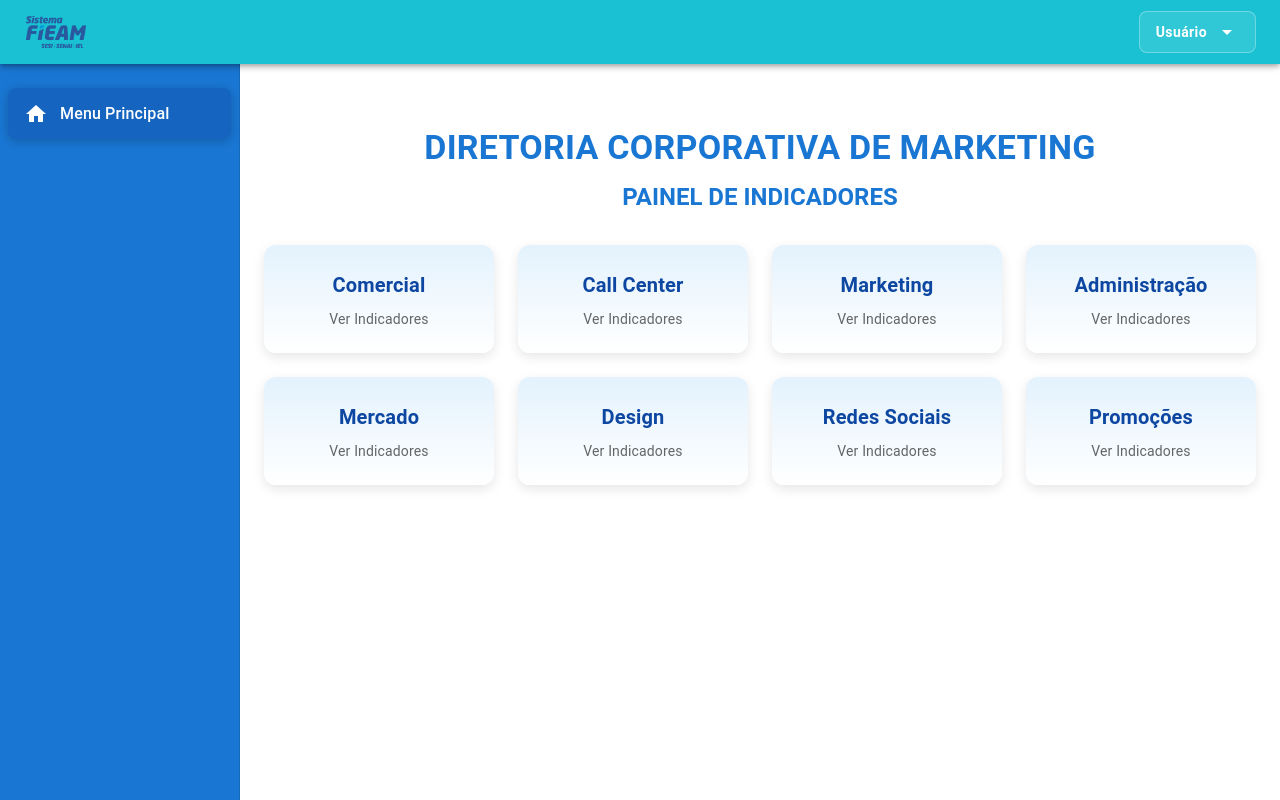
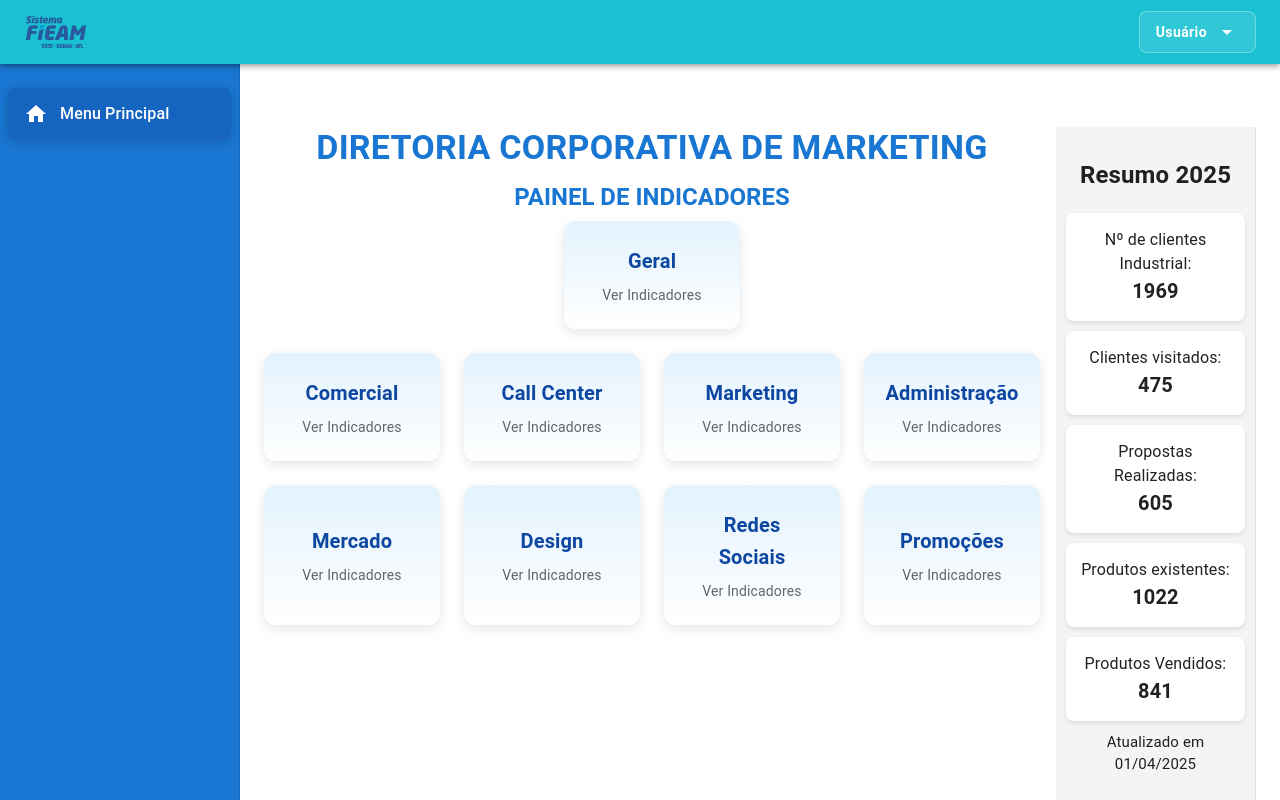
Before and after one commit to LucasRachor/base_indicadores, a React (Vite) app in the folder frontend/: page /indicadores/menu in a window 1280 px wide. Before the commit this address led to /menu. Built offline with nearby package versions, Linux system fonts and the light colour scheme.

Commit message:
Atualização 30-04

```diff
--- a/frontend/src/App.tsx
+++ b/frontend/src/App.tsx
@@ -37,7 +37,7 @@ const ProtectedRoute = ({ children, perfisPermitidos }) => {
 
 function App() {
   return (
-    <Router>
+    <Router basename="/indicadores">
       <Routes>
         {/* Login fora do layout */}
         <Route path="/" element={<Login />} />
--- a/frontend/src/pages/Menu.jsx
+++ b/frontend/src/pages/Menu.jsx
@@ -14,11 +14,13 @@ import {
 } from '@mui/icons-material';
 import { motion } from 'framer-motion';
 import ResponsiveAppBar from './ResponsiveAppBar';
+import Sidebar from '../pages/setores/Sidebar';
 
 const drawerWidth = 240;
 const MotionListItem = motion(Box);
 
 const setores = [
+  { nome: 'Geral', rota: '/setor/Geral' },
   { nome: 'Comercial', rota: '/setor/Comercial' },
   { nome: 'Call Center', rota: '/setor/CallCenter' },
   { nome: 'Marketing', rota: '/setor/Marketing' },
@@ -119,7 +121,7 @@ const LayoutBase = () => {
         </List>
       </Drawer>
 
-      {/* Conteúdo principal */}
+
       <Box sx={{ flexGrow: 1, display: 'flex', flexDirection: 'column', width: '100%', height: '100vh', overflow: 'hidden' }}>
         <Box sx={{ flexShrink: 0, bgcolor: '#1976d2', px: 2 }}>
           <Box sx={{ backgroundColor: 'white', borderRadius: 2, px: 2, py: 1, display: 'inline-block', mt: 1, mb: 1 }}>
@@ -130,15 +132,12 @@ const LayoutBase = () => {
         <Box component="main" sx={{ flexGrow: 1, overflowY: 'auto', p: 3 }}>
           <Toolbar />
           {isMenuPage ? (
-            <>
+  <Box sx={{ display: 'flex', flexDirection: 'row', gap: 2, flexWrap: 'wrap' }}>
+    <Box sx={{ flexGrow: 1 }}>
       <Typography
         variant="h4"
         gutterBottom
-              sx={{
-                textAlign: 'center',
-                fontWeight: 'bold',
-                color: '#1976d2' // Cor do botão e AppBar
-              }}
+        sx={{ textAlign: 'center', fontWeight: 'bold', color: '#1976d2' }}
       >
         DIRETORIA CORPORATIVA DE MARKETING
       </Typography>
@@ -146,31 +145,18 @@ const LayoutBase = () => {
       <Typography
         variant="h5"
         gutterBottom
-              sx={{
-                textAlign: 'center',
-                fontWeight: 'bold',
-                color: '#1976d2' // Cor do botão e AppBar
-              }}
+        sx={{ textAlign: 'center', fontWeight: 'bold', color: '#1976d2' }}
       >
         PAINEL DE INDICADORES
       </Typography>
 
-
-
-              <br></br>
-              <Grid container spacing={3}>
-  {setores.map((setor) => (
-    <Grid item xs={12} sm={6} md={3} key={setor.nome}>
-      <motion.div
-        whileHover={{ scale: 1.05, y: -5 }}
-        transition={{ duration: 0.3 }}
-        style={{ height: '100%' }}
-      >
+      {/* Linha 1: Geral */}
+      <Grid container justifyContent="center" spacing={3} mb={3}>
+        <Grid item xs={12} sm={6} md={3}>
+          <motion.div whileHover={{ scale: 1.05, y: -5 }} transition={{ duration: 0.3 }} style={{ height: '100%' }}>
             <Paper
               component={RouterLink}
-           to={setor.rota}
-
-
+              to="/setor/Geral"
               elevation={4}
               sx={{
                 height: '100%',
@@ -192,9 +178,45 @@ const LayoutBase = () => {
                 }
               }}
             >
-          <Typography variant="h6" fontWeight="bold" align="center">
-            {setor.nome}
+              <Typography variant="h6" fontWeight="bold" align="center">Geral</Typography>
+              <Typography variant="body2" color="text.secondary" align="center" mt={1}>
+                Ver Indicadores
               </Typography>
+            </Paper>
+          </motion.div>
+        </Grid>
+      </Grid>
+
+      {/* Linha 2 */}
+      <Grid container spacing={3} justifyContent="center" mb={3}>
+        {['Comercial', 'Call Center', 'Marketing', 'Administração'].map((nome) => (
+          <Grid item xs={12} sm={6} md={3} key={nome}>
+            <motion.div whileHover={{ scale: 1.05, y: -5 }} transition={{ duration: 0.3 }} style={{ height: '100%' }}>
+              <Paper
+                component={RouterLink}
+                to={`/setor/${nome.replace(' ', '')}`}
+                elevation={4}
+                sx={{
+                  height: '100%',
+                  p: 3,
+                  display: 'flex',
+                  flexDirection: 'column',
+                  justifyContent: 'center',
+                  alignItems: 'center',
+                  borderRadius: 3,
+                  textDecoration: 'none',
+                  background: 'linear-gradient(to bottom, #e3f2fd, #ffffff)',
+                  color: '#0d47a1',
+                  transition: 'all 0.3s ease-in-out',
+                  boxShadow: '0 4px 12px rgba(0,0,0,0.1)',
+                  '&:hover': {
+                    background: '#bbdefb',
+                    boxShadow: '0 8px 20px rgba(0,0,0,0.2)',
+                    color: '#002171',
+                  }
+                }}
+              >
+                <Typography variant="h6" fontWeight="bold" align="center">{nome}</Typography>
                 <Typography variant="body2" color="text.secondary" align="center" mt={1}>
                   Ver Indicadores
                 </Typography>
@@ -204,7 +226,49 @@ const LayoutBase = () => {
         ))}
       </Grid>
 
-            </>
+      {/* Linha 3 */}
+      <Grid container spacing={3} justifyContent="center">
+        {['Mercado', 'Design', 'Redes Sociais', 'Promoções'].map((nome) => (
+          <Grid item xs={12} sm={6} md={3} key={nome}>
+            <motion.div whileHover={{ scale: 1.05, y: -5 }} transition={{ duration: 0.3 }} style={{ height: '100%' }}>
+              <Paper
+                component={RouterLink}
+                to={`/setor/${nome.replace(' ', '')}`}
+                elevation={4}
+                sx={{
+                  height: '100%',
+                  p: 3,
+                  display: 'flex',
+                  flexDirection: 'column',
+                  justifyContent: 'center',
+                  alignItems: 'center',
+                  borderRadius: 3,
+                  textDecoration: 'none',
+                  background: 'linear-gradient(to bottom, #e3f2fd, #ffffff)',
+                  color: '#0d47a1',
+                  transition: 'all 0.3s ease-in-out',
+                  boxShadow: '0 4px 12px rgba(0,0,0,0.1)',
+                  '&:hover': {
+                    background: '#bbdefb',
+                    boxShadow: '0 8px 20px rgba(0,0,0,0.2)',
+                    color: '#002171',
+                  }
+                }}
+              >
+                <Typography variant="h6" fontWeight="bold" align="center">{nome}</Typography>
+                <Typography variant="body2" color="text.secondary" align="center" mt={1}>
+                  Ver Indicadores
+                </Typography>
+              </Paper>
+            </motion.div>
+          </Grid>
+        ))}
+      </Grid>
+    </Box>
+
+    {/* Lado direito - Sidebar com resumos */}
+    <Sidebar />
+  </Box>
 ) : (
   <Outlet />
 )}
--- /dev/null
+++ b/frontend/src/pages/setores/Sidebar.tsx
@@ -0,0 +1,63 @@
+import React from "react";
+
+const Sidebar: React.FC = () => (
+  <div
+    style={{
+      width: "200px",
+      height: "100vh",
+      padding: "10px",
+      backgroundColor: "#f4f4f4",
+      borderRight: "1px solid #ddd",
+      display: "flex",
+      flexDirection: "column",
+      gap: "10px",
+    }}
+  >
+    <h2 style={{ marginBottom: "10px", textAlign: "center" }}>Resumo 2025</h2>
+    {[
+      { label: "Nº de clientes Industrial:", value: 1969 },
+      { label: "Clientes visitados:", value: 475 },
+      { label: "Propostas Realizadas:", value: 605 },
+      { label: "Produtos existentes:", value: 1022 },
+      { label: "Produtos Vendidos:", value: 841 },
+    ].map((item, index) => (
+      <div
+        key={index}
+        style={{
+          backgroundColor: "#fff",
+          padding: "15px",
+          borderRadius: "8px",
+          boxShadow: "0 2px 4px rgba(0, 0, 0, 0.1)",
+          textAlign: "center",
+          transition: "transform 0.3s, background-color 0.3s", // Transição suave
+        }}
+        onMouseEnter={(e) => {
+          const target = e.currentTarget;
+          target.style.backgroundColor = "#eaeaea";
+          target.style.transform = "scale(1.05)"; // Aumenta o tamanho no hover
+        }}
+        onMouseLeave={(e) => {
+          const target = e.currentTarget;
+          target.style.backgroundColor = "#fff";
+          target.style.transform = "scale(1)"; // Volta ao tamanho original
+        }}
+      >
+        <p style={{ margin: 0 }}>{item.label}</p>
+        <strong
+          style={{
+            fontSize: "20px",
+            transition: "color 0.3s", // Transição de cor no hover
+          }}
+          onMouseEnter={(e) => (e.currentTarget.style.color = "#007BFF")}
+          onMouseLeave={(e) => (e.currentTarget.style.color = "#000")}
+        >
+          {item.value}
+        </strong>
+      </div>
+
+    ))}
+    <p style={{ margin: "0", padding: "0", fontSize: "15px",textAlign:"center" }} >Atualizado em 01/04/2025</p>
+  </div>
+);
+
+export default Sidebar;
--- a/frontend/vite.config.js
+++ b/frontend/vite.config.js
@@ -1,9 +1,29 @@
 import { defineConfig } from 'vite'
 import react from '@vitejs/plugin-react'
+
 export default defineConfig({
   plugins: [react()],
+  base: '/indicadores', // Define a base do projeto
   server: {
-    host: true,           // ou '0.0.0.0'
-    port: 5173,           // ou outro de sua preferência
-  }
+    host: true,
+    port: 5173, // Porta padrão do Vite
+    hmr: {
+      host: 'www.fieam.com.br', // Ou 'www.fieam.com.br' se necessário
+      port: 443, // Se estiver usando HTTPS, caso contrário, pode remover essa linha
+    },
+  },
+  build: {
+    outDir: 'dist',
+  },
+  // 🔹 Adicionando um redirecionamento correto para React Router
+  resolve: {
+    alias: {
+      '@': '/src',
+    },
+  },
+  preview: {
+    port: 4173,
+    strictPort: true,
+    open: false,
+  },
 })
```
Also changed, not shown: frontend/src/pages/setores/Administracao.tsx (+1 -15 lines). Lines whose indentation alone changed are shown as unchanged.
